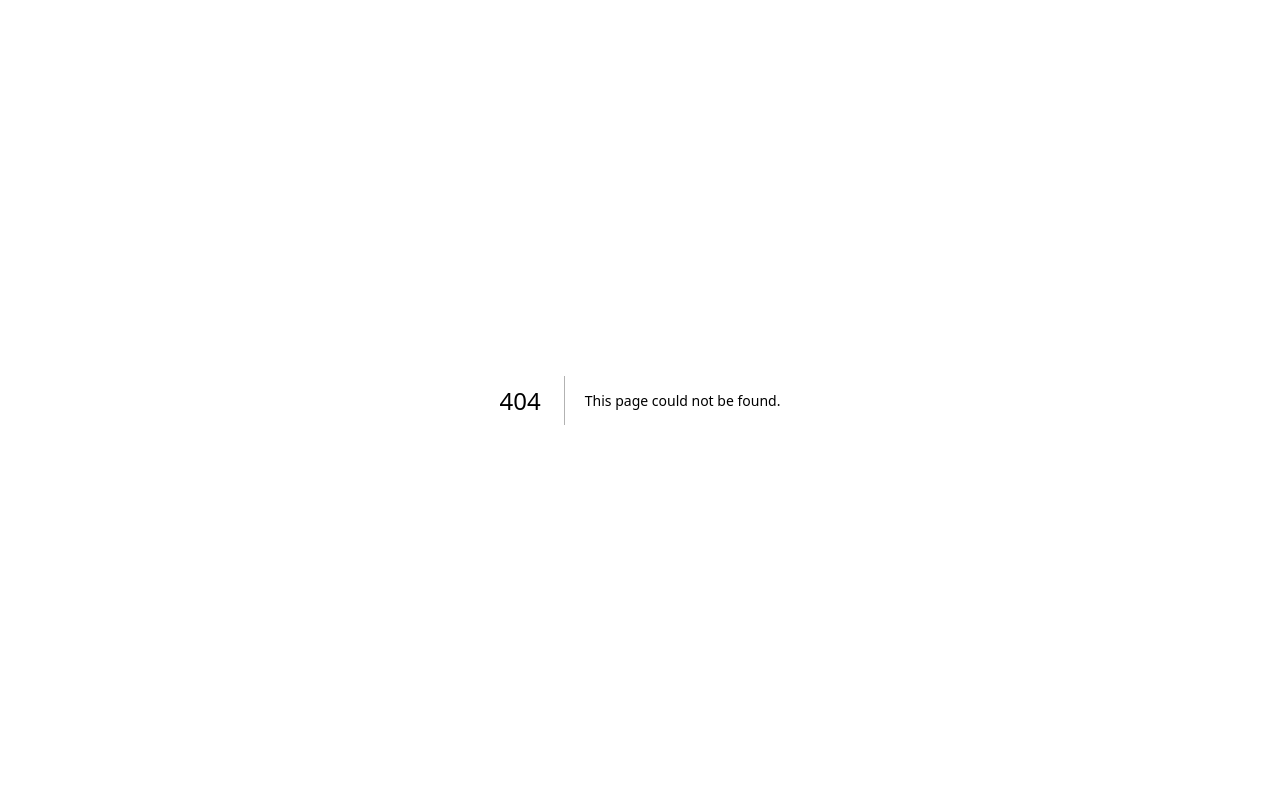
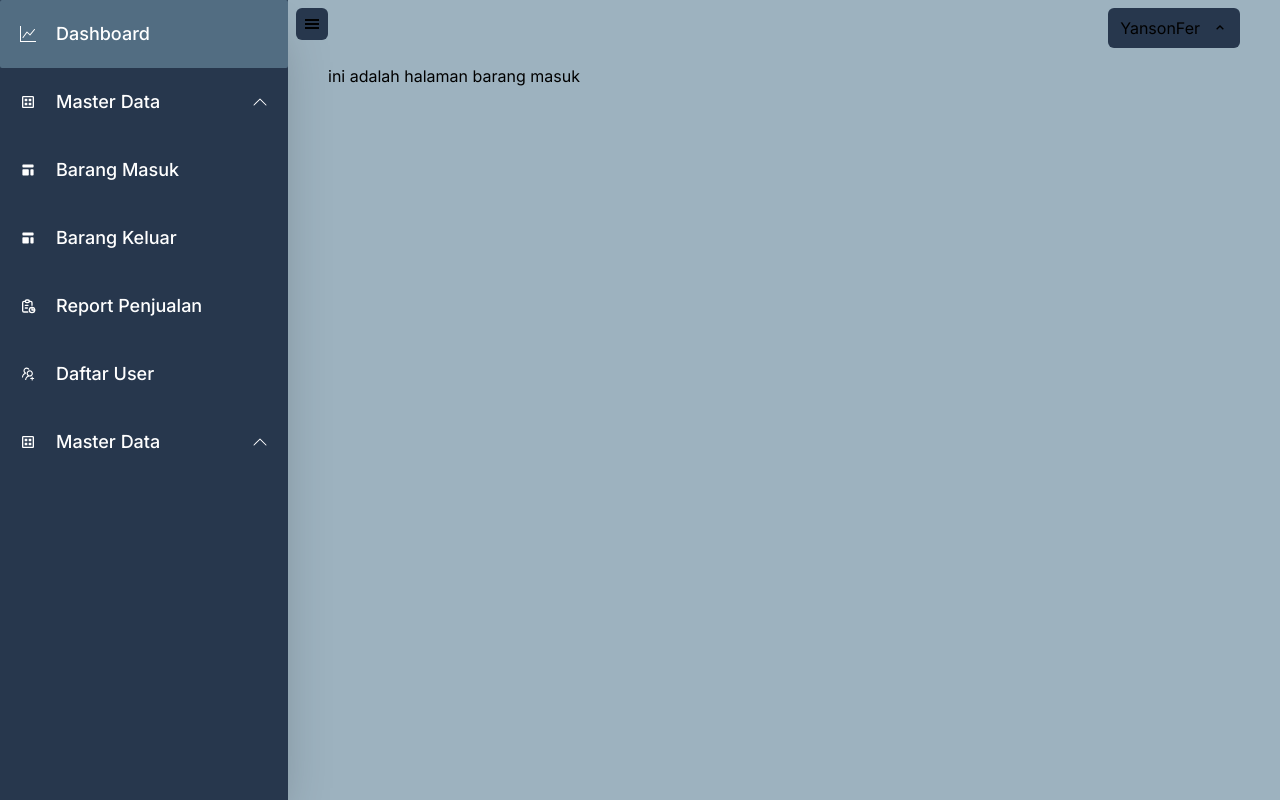
Before and after one commit to lnc23/dashboard-barang, a Next.js app: page /barangmasuk in a window 1280 px wide. Before the commit this address had no page. Built offline with nearby package versions, Linux system fonts and the light colour scheme.

Commit message:
create route page sidebar

```diff
--- /dev/null
+++ b/src/app/barangmasuk/page.tsx
@@ -0,0 +1,11 @@
+"use client"
+import { Layout } from "@/components"
+import React from "react"
+
+export default function BarangMasuk() {
+  return (
+    <Layout>
+      <div>ini adalah halaman barang masuk</div>
+    </Layout>
+  )
+}
--- a/src/app/page.tsx
+++ b/src/app/page.tsx
@@ -1,12 +1,11 @@
+"use client"
+
 import { Layout } from "@/components"
-import Image from "next/image"
 
 export default function Home() {
   return (
-    <>
-      <Layout>
-        <span>ini bakal jadi konten</span>
-      </Layout>
-    </>
+    <Layout>
+      <span>ini bakal jadi konten</span>
+    </Layout>
   )
 }
--- a/src/components/SideBar/index.tsx
+++ b/src/components/SideBar/index.tsx
@@ -11,10 +11,11 @@ import { HiTemplate } from "react-icons/hi"
 import { TbReport } from "react-icons/tb"
 import { AiOutlineUsergroupAdd } from "react-icons/ai"
 import { GiHamburgerMenu } from "react-icons/gi"
+import Link from "next/link"
 
 export const SideBar = () => {
-  const [isDown, setIsDown] = useState<boolean>(false)
   const [isSideOpen, setIsSideOpen] = useState<boolean>(true)
+  const [isDown, setIsDown] = useState<any>([])
 
   const menu = [
     {
@@ -42,7 +43,7 @@ export const SideBar = () => {
     },
     {
       name: "Barang Masuk",
-      path: "/",
+      path: "/barangmasuk",
       child: [],
       icon: <HiTemplate />,
     },
@@ -64,21 +65,45 @@ export const SideBar = () => {
       child: [],
       icon: <AiOutlineUsergroupAdd />,
     },
+    {
+      name: "Master Data",
+      path: "/",
+      child: [
+        {
+          name: "Barang",
+          path: "/",
+          icon: <MdOutlineDriveFileRenameOutline />,
+        },
+        {
+          name: "Stok Barang",
+          path: "/",
+          icon: <MdOutlineProductionQuantityLimits />,
+        },
+      ],
+      icon: <MdOutlineDataset />,
+    },
   ]
+  const tempArrIsDown = (index: any) => {
+    const tempArr = [...isDown]
+    tempArr[index] = !isDown[index] ?? true
+    setIsDown(tempArr)
+  }
 
-  const handleSideBar = (index: number) => {
+  const handleSideBar = (index: any) => {
     if (menu[index].child.length > 0) {
-      setIsDown(!isDown)
+      tempArrIsDown(index)
     }
   }
 
-  const handleChevronIcon = () => {
-    if (isDown) {
+  const handleChevronIcon = (index: any) => {
+    if (isDown[index]) {
       return <BsChevronDown className="absolute right-5" />
     } else {
       return <BsChevronUp className="absolute right-5" />
     }
   }
+
+  console.log(isDown)
 
   return (
     <div className="flex flex-row bg-red-700 z-10">
@@ -94,19 +119,34 @@ export const SideBar = () => {
           {menu.map((menu, index) => (
             <ul key={index}>
               <li className="relative hover:bg-[#526D82] hover:w-full hover:py-5 py-5  hover:rounded-sm">
+                {menu.child.length > 0 ? (
                   <button
                     className="ml-5 text-white flex flex-row items-center gap-5"
                     onClick={() => handleSideBar(index)}
                   >
                     {menu.icon}
-                  <span className="flex font-medium text-lg">{menu.name}</span>
-                  {menu.child.length > 0 ? handleChevronIcon() : null}
+                    <span className="flex font-medium text-lg">
+                      {menu.name}
+                    </span>
+                    {menu.child.length > 0 ? handleChevronIcon(index) : null}
                   </button>
+                ) : (
+                  <Link
+                    className="ml-5 text-white flex flex-row items-center gap-5"
+                    href={menu.path}
+                  >
+                    {menu.icon}
+                    <span className="flex font-medium text-lg">
+                      {menu.name}
+                    </span>
+                    {menu.child.length > 0 ? handleChevronIcon(index) : null}
+                  </Link>
+                )}
               </li>
               {menu.child.length > 0
-                ? menu.child.map((child, index) =>
-                    isDown ? (
-                      <ul key={index}>
+                ? menu.child.map((child, indexchild) =>
+                    isDown[index] ? (
+                      <ul key={indexchild}>
                         {
                           <li className="relative hover:bg-[#526D82] hover:py-3 py-3 hover:w-full hover:rounded-sm">
                             <button
```
Lines whose indentation alone changed are shown as unchanged.
